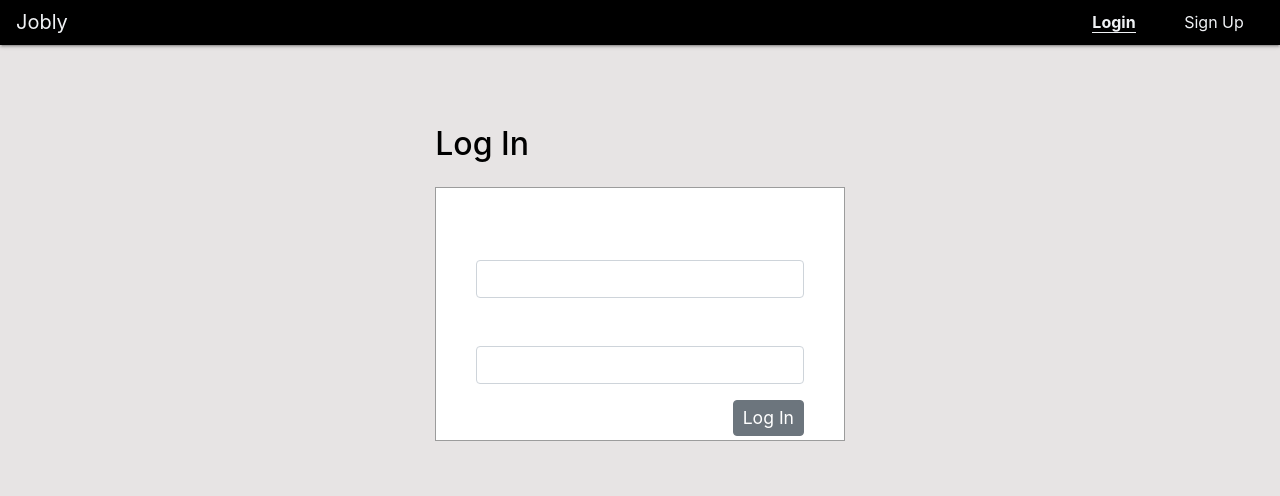
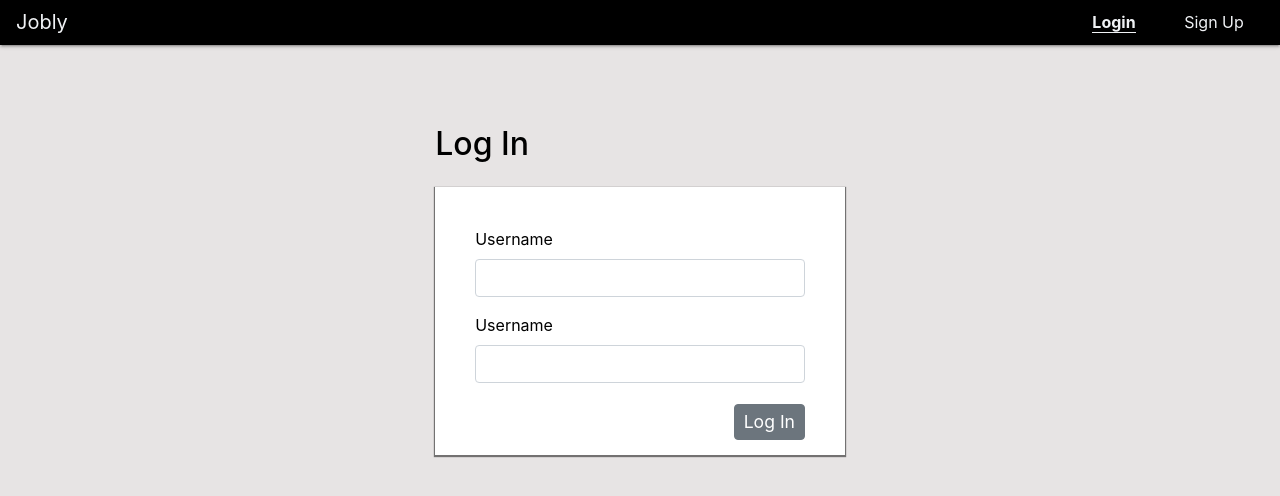
Before and after one commit to dferes/ExpressReactJobly, a React (Create React App) app: page /login in a window 1280 px wide. Shown: the top 496 px of the page. Built offline with nearby package versions, Linux system fonts and the light colour scheme; no server answers.

Commit message:
Updated styles

```diff
--- a/src/Login.css
+++ b/src/Login.css
@@ -1,20 +1,23 @@
 .login-form {
-  width: 32vw;
-  border: 1px solid rgba(58, 58, 58, 0.5);
+  /* border: 1px solid rgba(58, 58, 58, 0.3); */
   padding: 2.5em;
   margin-top: 1.5em;
   background-color: white;
+  padding-bottom: 3.5em;
+  box-shadow: 0px 1px 1px 1px rgba(0, 0, 0, 0.5);
+}
+
+.login-message,
+.login-form label {
+  color: black;
 }
 
 .login-form-div {
+  width: 32vw;
   margin-top: -2.5em;
-  margin-bottom: 1em;
-}
-
-.login-message {
-  color: black;
 }
 
 .login-button {
   float: right;
+  margin-top: 0.3em;
 }
```
